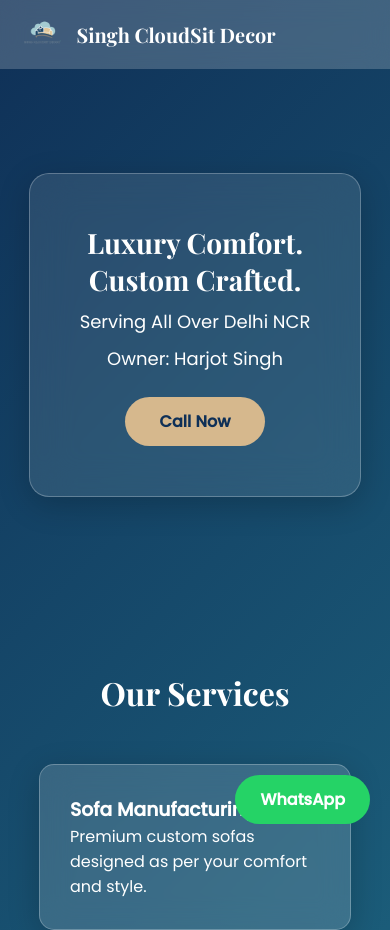
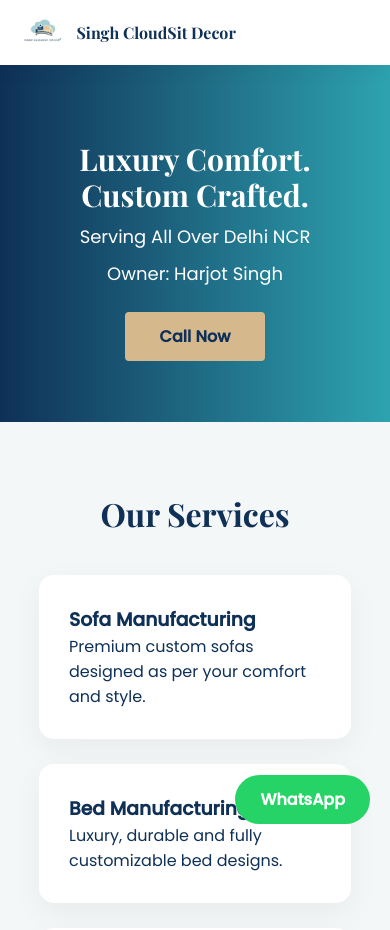
Before and after one commit to singhcloudsitdecor/singhcloudsitdecor, a plain HTML site: page index.html in a window 390 px wide. Shown: the top 930 px of the page. Drawn offline with nearby package versions, Linux system fonts and the light colour scheme.

Commit message:
Update index.html

```diff
--- a/index.html
+++ b/index.html
@@ -24,32 +24,21 @@
 
 body {
     font-family: 'Poppins', sans-serif;
-    background: linear-gradient(135deg, #0f3057, #2ea3b0);
+    background: var(--light);
     color: var(--primary);
 }
 
-/* ===== GLASSMORPHISM BASE ===== */
-.glass {
-    background: rgba(255, 255, 255, 0.15);
-    backdrop-filter: blur(15px);
-    -webkit-backdrop-filter: blur(15px);
-    border-radius: 15px;
-    border: 1px solid rgba(255, 255, 255, 0.25);
-    box-shadow: 0 8px 32px rgba(0, 0, 0, 0.2);
-}
-
-/* ===== NAVBAR ===== */
+/* --- FIXED NAVBAR: Logo & Name side-by-side --- */
 nav {
     position: fixed;
     top: 0;
     width: 100%;
-    padding: 12px 5%;
+    padding: 10px 5%;
     display: flex;
     justify-content: space-between;
     align-items: center;
-    background: rgba(255, 255, 255, 0.2);
-    backdrop-filter: blur(12px);
-    -webkit-backdrop-filter: blur(12px);
+    background: white;
+    box-shadow: 0 5px 20px rgba(0,0,0,0.05);
     z-index: 1000;
 }
 
@@ -62,13 +51,14 @@ nav {
 
 nav img {
     height: 45px;
+    width: auto;
 }
 
 .brand-text {
     font-family: 'Playfair Display', serif;
     font-weight: 700;
     font-size: 20px;
-    color: white;
+    color: var(--primary);
 }
 
 nav ul {
@@ -82,36 +72,27 @@ nav ul li {
 
 nav ul li a {
     text-decoration: none;
-    color: white;
+    color: var(--primary);
     font-weight: 500;
-    transition: 0.3s;
 }
 
-nav ul li a:hover {
-    color: var(--beige);
-}
-
-/* ===== HERO ===== */
+/* --- SHORTENED HERO: Blue background height fix --- */
 .hero {
-    height: 70vh;
+    height: 60vh; /* This makes the blue section much shorter */
+    min-height: 400px;
     display: flex;
     justify-content: center;
     align-items: center;
     text-align: center;
-    padding-top: 80px;
+    padding-top: 80px; /* Prevents text from hiding behind navbar */
+    background: linear-gradient(to right, var(--primary), var(--accent));
     color: white;
-}
-
-.hero-content {
-    padding: 50px;
-    border-radius: 20px;
-    background: rgba(255, 255, 255, 0.1);
-    backdrop-filter: blur(20px);
 }
 
 .hero h1 {
     font-family: 'Playfair Display', serif;
     font-size: 42px;
+    line-height: 1.2;
 }
 
 .hero p {
@@ -130,25 +111,19 @@ nav ul li a:hover {
     text-decoration: none;
     display: inline-block;
     transition: 0.3s;
-    border-radius: 30px;
+    border-radius: 4px;
 }
 
-.btn:hover {
-    transform: translateY(-3px);
-}
-
-/* ===== SECTIONS ===== */
+/* --- Content Sections --- */
 section {
-    padding: 80px 10%;
-    background: transparent;
+    padding: 70px 10%;
 }
 
 .section-title {
     text-align: center;
     font-size: 32px;
-    margin-bottom: 50px;
+    margin-bottom: 40px;
     font-family: 'Playfair Display', serif;
-    color: white;
 }
 
 .services {
@@ -158,14 +133,10 @@ section {
 }
 
 .card {
+    background: white;
     padding: 30px;
     border-radius: 15px;
-    color: white;
-    transition: 0.3s;
-}
-
-.card:hover {
-    transform: translateY(-8px);
+    box-shadow: 0 10px 30px rgba(0,0,0,0.05);
 }
 
 .gallery {
@@ -178,22 +149,17 @@ section {
     width: 100%;
     height: 250px;
     object-fit: cover;
-    border-radius: 15px;
-    transition: 0.3s;
-}
-
-.gallery img:hover {
-    transform: scale(1.05);
+    border-radius: 12px;
 }
 
 .contact-box {
-    padding: 50px;
-    border-radius: 20px;
+    background: var(--primary);
+    color: white;
+    padding: 40px;
+    border-radius: 15px;
     text-align: center;
-    color: white;
 }
 
-/* WhatsApp Button */
 .whatsapp {
     position: fixed;
     bottom: 20px;
@@ -207,10 +173,12 @@ section {
     z-index: 1001;
 }
 
-/* Mobile */
+/* Mobile Fixes */
 @media(max-width: 768px) {
+    .brand-text { font-size: 16px; }
     nav ul { display: none; }
-    .hero h1 { font-size: 28px; }
+    .hero h1 { font-size: 30px; }
+    .hero { height: 50vh; }
 }
 </style>
 </head>
@@ -230,7 +198,7 @@ section {
 </nav>
 
 <div class="hero">
-    <div class="hero-content glass">
+    <div>
         <h1>Luxury Comfort.<br>Custom Crafted.</h1>
         <p>Serving All Over Delhi NCR</p>
         <p>Owner: Harjot Singh</p>
@@ -241,15 +209,15 @@ section {
 <section id="services">
     <h2 class="section-title">Our Services</h2>
     <div class="services">
-        <div class="card glass">
+        <div class="card">
             <h3>Sofa Manufacturing</h3>
             <p>Premium custom sofas designed as per your comfort and style.</p>
         </div>
-        <div class="card glass">
+        <div class="card">
             <h3>Bed Manufacturing</h3>
             <p>Luxury, durable and fully customizable bed designs.</p>
         </div>
-        <div class="card glass">
+        <div class="card">
             <h3>On-Site Repair</h3>
             <p>Professional sofa & bed repair services at your home.</p>
         </div>
@@ -259,15 +227,15 @@ section {
 <section id="gallery">
     <h2 class="section-title">Our Luxury Sofa Collection</h2>
     <div class="gallery">
-        <img src="https://images.unsplash.com/photo-1615874959474-d609969a20ed?auto=format&fit=crop&w=1000&q=80">
-        <img src="https://images.unsplash.com/photo-1616594039964-ae9021a400a0?auto=format&fit=crop&w=1000&q=80">
-        <img src="https://images.unsplash.com/photo-1586023492125-27b2c045efd7?auto=format&fit=crop&w=1000&q=80">
+        <img src="https://images.unsplash.com/photo-1615874959474-d609969a20ed?auto=format&fit=crop&w=1000&q=80" alt="Luxury Sofa">
+        <img src="https://images.unsplash.com/photo-1616594039964-ae9021a400a0?auto=format&fit=crop&w=1000&q=80" alt="Modern Sofa">
+        <img src="https://images.unsplash.com/photo-1586023492125-27b2c045efd7?auto=format&fit=crop&w=1000&q=80" alt="Designer Sofa">
     </div>
 </section>
 
 <section id="contact">
     <h2 class="section-title">Contact Us</h2>
-    <div class="contact-box glass">
+    <div class="contact-box">
         <p><strong>Owner:</strong> Harjot Singh</p>
         <p><strong>Phone:</strong> 9899256684</p>
         <p><strong>WhatsApp:</strong> 9899256684</p>
@@ -278,7 +246,7 @@ section {
 
 <a href="https://wa.me/919899256684" class="whatsapp" target="_blank">WhatsApp</a>
 
-<footer style="text-align:center;padding:20px;color:white;">
+<footer style="text-align: center; padding: 20px; color: #777; background: #fff;">
     © 2026 Singh CloudSit Decor | All Rights Reserved
 </footer>
 
```
